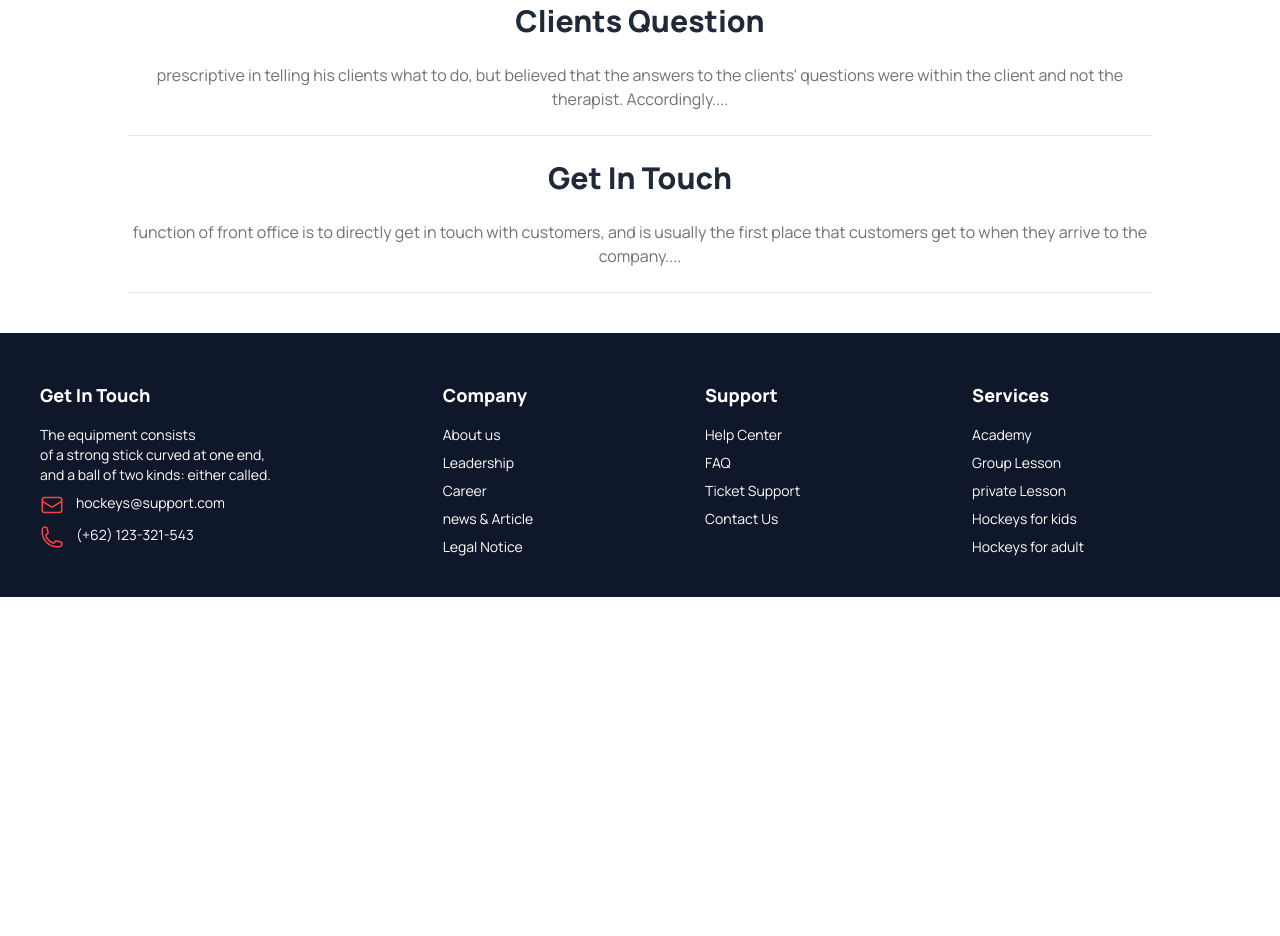
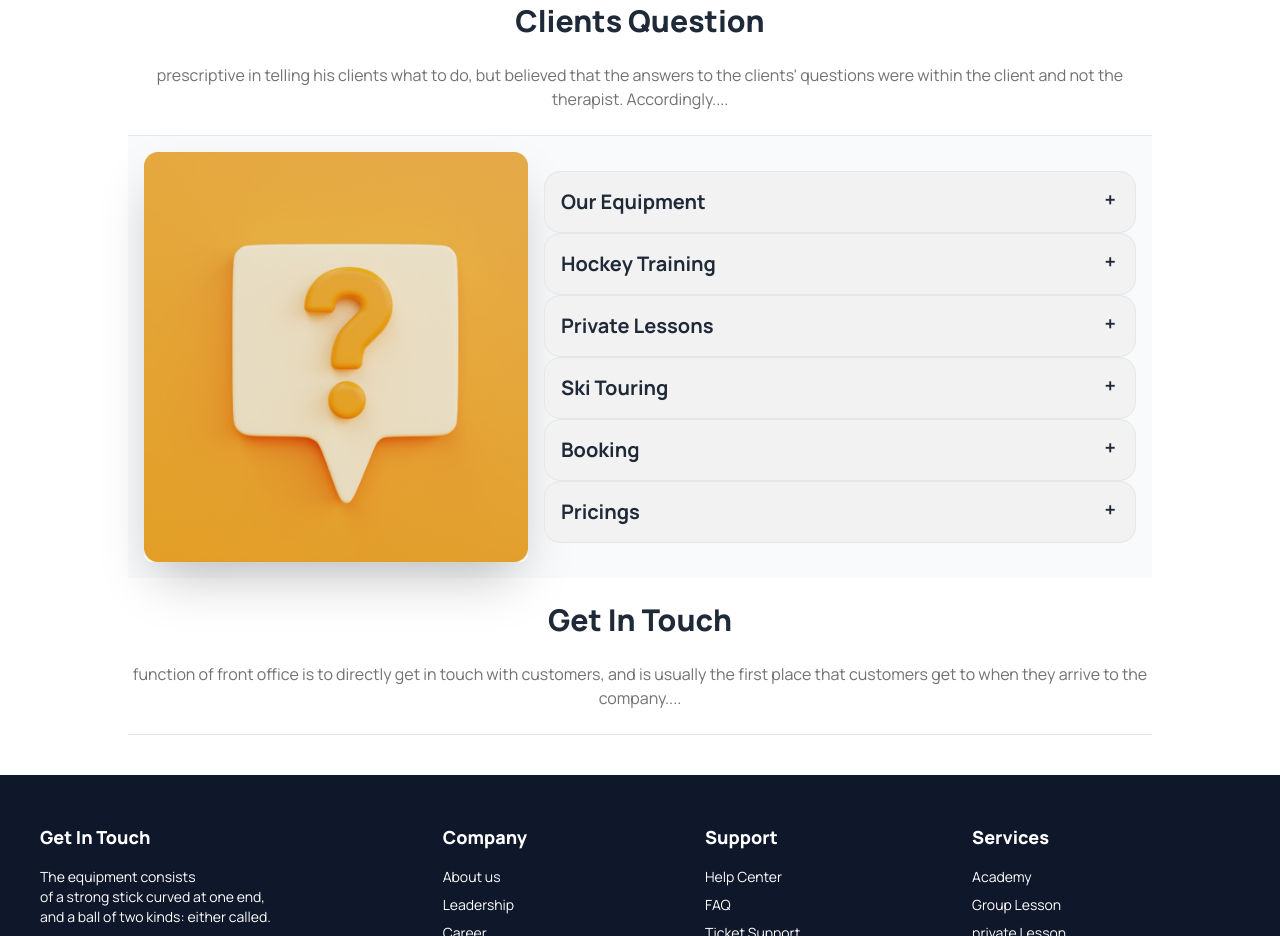
Before and after one commit to Tarekfaisal7M/assignment--3, a plain HTML site: page index.html in a window 1280 px wide. Shown: the part 1457-2393 px from the top of the page. Before the commit the page ends 2054 px from the top, so only its background shows below. Drawn offline with nearby package versions, Linux system fonts and the light colour scheme.

Commit message:
added question section

```diff
--- a/index.html
+++ b/index.html
@@ -177,13 +177,77 @@
                 answers to the clients' questions were within the client and not the therapist. Accordingly....</p>
             <hr>
         </section>
+        <section>
+            <div class="hero bg-slate-50">
+                <div class="hero-content flex-col lg:flex-row">
+                    <img src="Images/11.png"
+                        class="max-w-sm rounded-lg shadow-2xl" />
+                    <div>
+                        <div tabindex="0" class="collapse collapse-plus border border-base-300 bg-base-200">
+                            <div class="collapse-title text-xl font-bold">
+                                Our Equipment
+                            </div>
+                            <div class="collapse-content">
+                              <p class="text-hockey-primary-rg">Check out HockeyMonkey's extensive collection inline and ice hockey equipment. Choose from ice hockey skates, accessories, tools, & care products.</p>
+                            </div>
+                          </div>
+                          <!-- 2 -->
+                        <div tabindex="0" class="collapse collapse-plus border border-base-300 bg-base-200">
+                            <div class="collapse-title text-xl font-bold">
+                                Hockey Training
+                            </div>
+                            <div class="collapse-content">
+                              <p class="text-hockey-primary-rg">Check out HockeyMonkey's extensive collection inline and ice hockey equipment. Choose from ice hockey skates, accessories, tools, & care products.</p>
+                            </div>
+                          </div>
+                          <!-- 3 -->
+                        <div tabindex="0" class="collapse collapse-plus border border-base-300 bg-base-200">
+                            <div class="collapse-title text-xl font-bold">
+                                Private Lessons
+                            </div>
+                            <div class="collapse-content">
+                              <p class="text-hockey-primary-rg">Check out HockeyMonkey's extensive collection inline and ice hockey equipment. Choose from ice hockey skates, accessories, tools, & care products.</p>
+                            </div>
+                          </div>
+                          <!-- 4 -->
+                        <div tabindex="0" class="collapse collapse-plus border border-base-300 bg-base-200">
+                            <div class="collapse-title text-xl font-bold">
+                                Ski Touring
+                            </div>
+                            <div class="collapse-content">
+                              <p class="text-hockey-primary-rg">Check out HockeyMonkey's extensive collection inline and ice hockey equipment. Choose from ice hockey skates, accessories, tools, & care products.</p>
+                            </div>
+                          </div>
+                          <!-- 5 -->
+                        <div tabindex="0" class="collapse collapse-plus border border-base-300 bg-base-200">
+                            <div class="collapse-title text-xl font-bold">
+                                Booking
+                            </div>
+                            <div class="collapse-content">
+                              <p class="text-hockey-primary-rg">Check out HockeyMonkey's extensive collection inline and ice hockey equipment. Choose from ice hockey skates, accessories, tools, & care products.</p>
+                            </div>
+                          </div>
+                          <!-- 6 -->
+                        <div tabindex="0" class="collapse collapse-plus border border-base-300 bg-base-200">
+                            <div class="collapse-title text-xl font-bold">
+                                Pricings
+                            </div>
+                            <div class="collapse-content">
+                              <p class="text-hockey-primary-rg">Check out HockeyMonkey's extensive collection inline and ice hockey equipment. Choose from ice hockey skates, accessories, tools, & care products.</p>
+                            </div>
+                          </div>
+                    </div>
+                </div>
+            </div>
+        </section>
     </header>
     <!-- main section -->
     <main class="lg:px-32 sm:px-6">
         <!-- get in touch -->
         <section class="text-center mt-6 space-y-6">
             <h1 class="text-3xl font-extrabold">Get In Touch</h1>
-            <p class="text-hockey-primary-rg">function of front office is to directly get in touch with customers, and is usually the first place that customers get to when they arrive to the company....</p>
+            <p class="text-hockey-primary-rg">function of front office is to directly get in touch with customers, and
+                is usually the first place that customers get to when they arrive to the company....</p>
             <hr>
         </section>
     </main>
```
